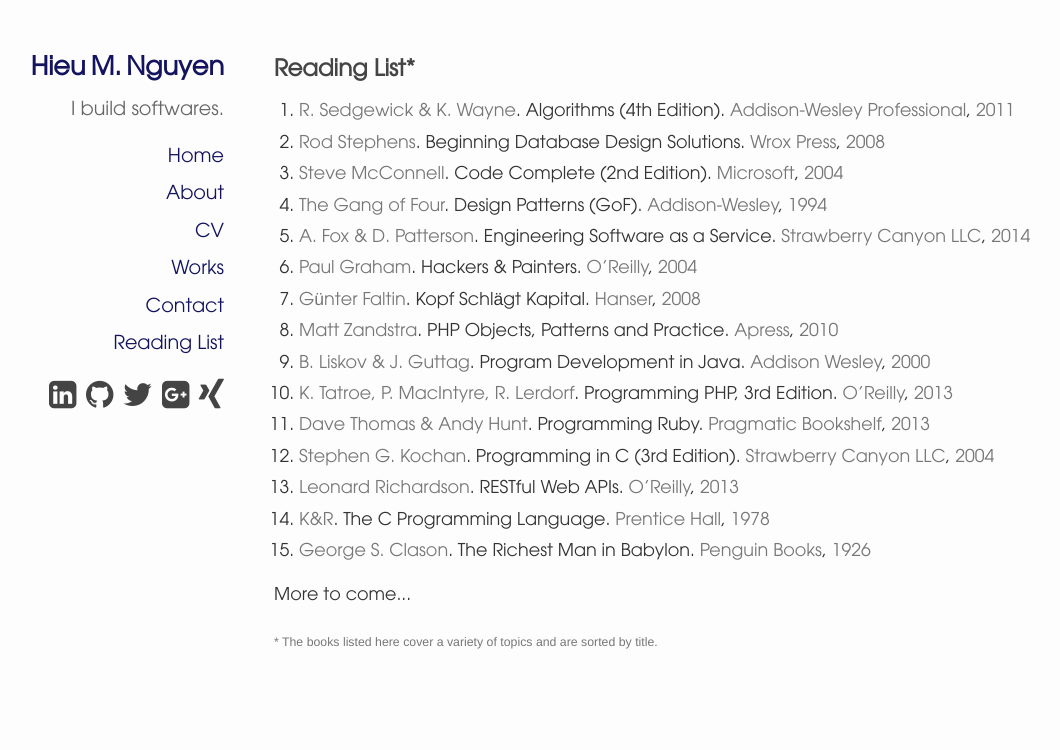
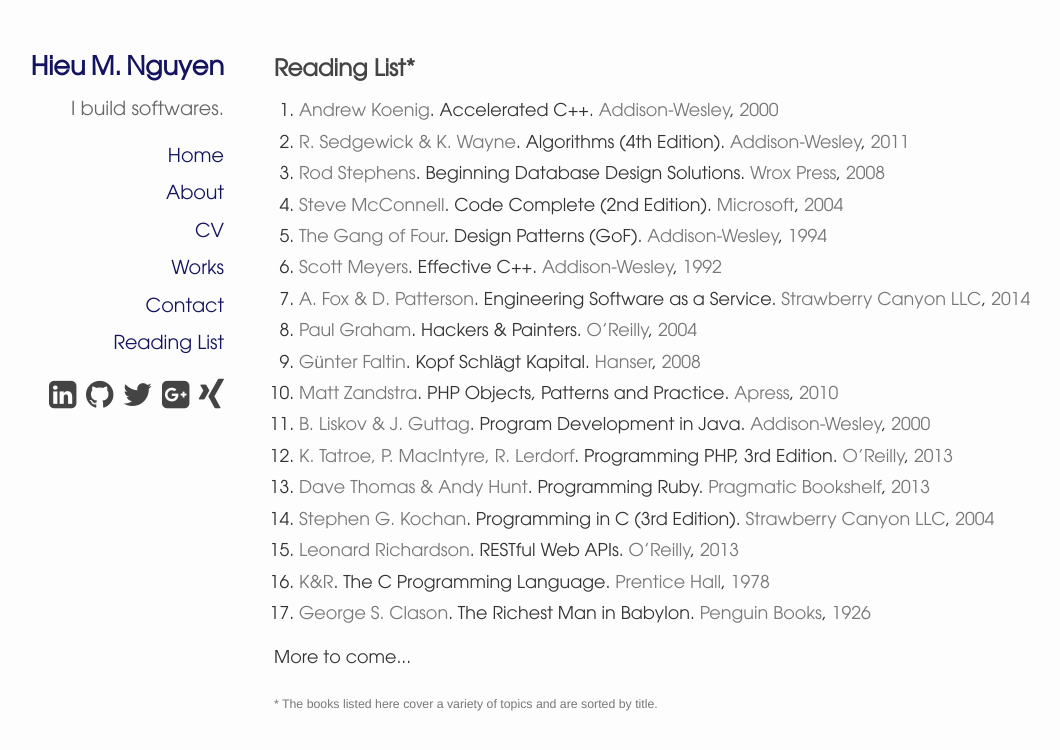
Before and after one commit to ngnmhieu/ngnmhieu.github.io, a Jekyll site: the page built from readinglist.html, in a window 1280 px wide. Shown: the top 750 px of the page, without its empty margins (6-1066 px from the left). Built offline with Jekyll 4.4.1, drawn with Linux system fonts in a browser that asks for light colours; nearby versions of some CDN libraries; Markdown is read by kramdown in place of the engine named in the settings.

Commit message:
add books

```diff
--- a/_data/books.yml
+++ b/_data/books.yml
@@ -1,3 +1,13 @@
+- title: Accelerated C++
+  author: Andrew Koenig
+  year: 2000
+  publisher: Addison-Wesley
+
+- title: Effective C++
+  author: Scott Meyers
+  year: 1992
+  publisher: Addison-Wesley
+
 - title: Beginning Database Design Solutions
   author: Rod Stephens
   year: 2008
@@ -21,7 +31,7 @@
 - title: Program Development in Java
   author: B. Liskov & J. Guttag
   year: 2000
-  publisher: Addison Wesley
+  publisher: Addison-Wesley
 
 - title: Hackers & Painters
   author: Paul Graham
@@ -61,7 +71,7 @@
 - title: Algorithms (4th Edition)
   author: R. Sedgewick & K. Wayne
   year: 2011
-  publisher: Addison-Wesley Professional
+  publisher: Addison-Wesley
 
 - title: The C Programming Language
   author: K&R
```
